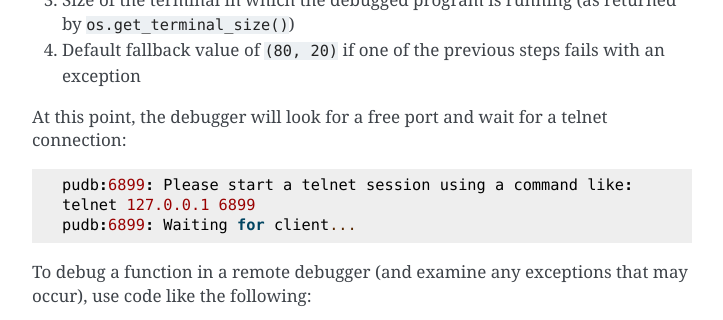
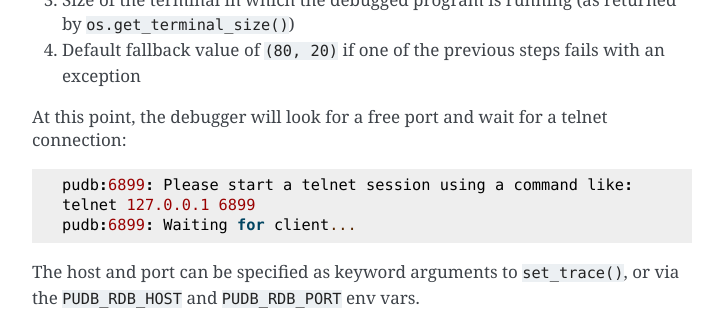
Before and after one commit to inducer/pudb, a Sphinx documentation site: the page built from doc/starting.rst, in a window 1280 px wide and 900 px high, scrolled down 2043 px, cut to the strip 0-320 px from the top of the window. Shown: the whole strip, without its empty margins (388-1111 px from the left). Built offline with Sphinx 7.4.7, drawn with Linux system fonts in a browser that asks for light colours.

Commit message:
Mention the PUDB_RDB_HOST and PUDB_RDB_PORT as well

```diff
--- a/doc/starting.rst
+++ b/doc/starting.rst
@@ -97,6 +97,9 @@ connection::
     telnet 127.0.0.1 6899
     pudb:6899: Waiting for client...
 
+The host and port can be specified as keyword arguments to ``set_trace()``,
+or via the ``PUDB_RDB_HOST`` and ``PUDB_RDB_PORT`` env vars.
+
 To debug a function in a remote debugger (and examine any exceptions that
 may occur), use code like the following:
 
```
